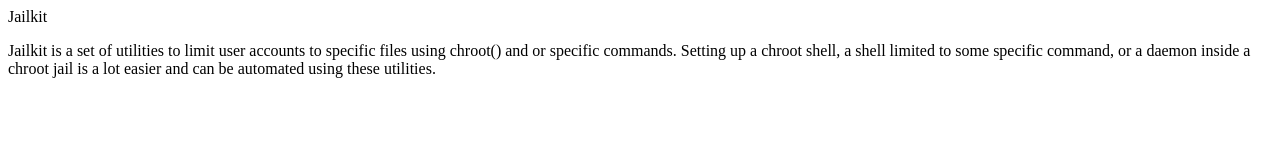
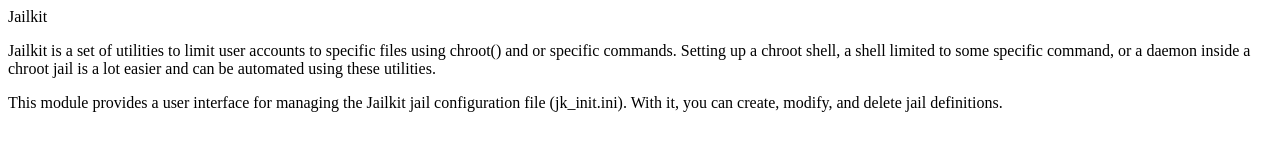
Before and after one commit to virtualmin/webmin-jailkit, a plain HTML site: page help/index.html in a window 1280 px wide. Drawn offline with Linux system fonts and the light colour scheme.

```diff
--- a/help/index.html
+++ b/help/index.html
@@ -2,3 +2,6 @@
 <p>
 Jailkit is a set of utilities to limit user accounts to specific files using chroot() and or specific commands. Setting up a chroot shell, a shell limited to some specific command, or a daemon inside a chroot jail is a lot easier and can be automated using these utilities.
 </p>
+<p>
+  This module provides a user interface for managing the Jailkit jail configuration file (jk_init.ini). With it, you can create, modify, and delete jail definitions.
+</p>
```
Also changed, not shown: 4 other files.
